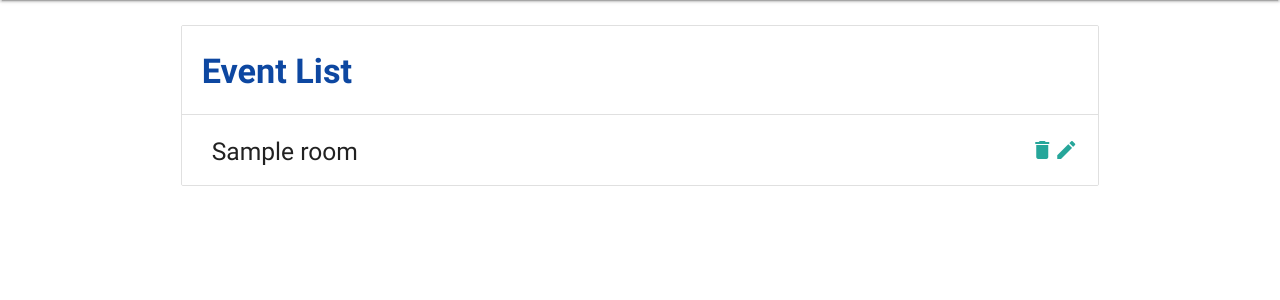
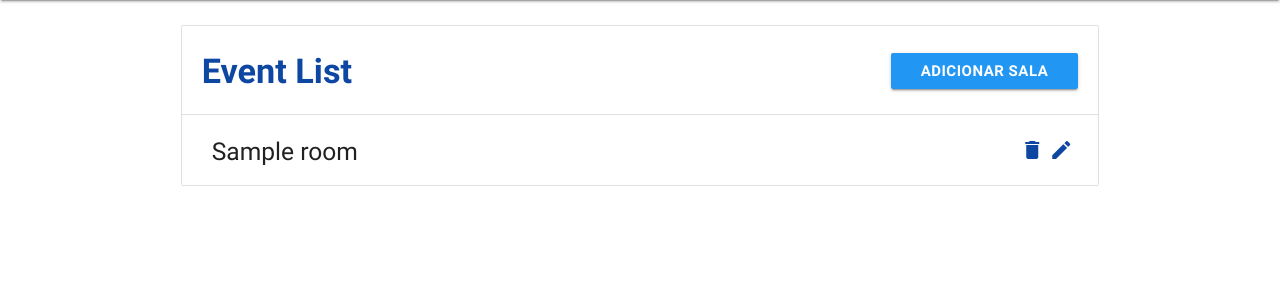
Before and after one commit to werberth/EventPlus, a Django app: template frontend/templates/talks/list_rooms.html in a window 1280 px wide. Shown: the part 64-364 px from the top of the page. Run offline with Django 3.2, Linux system fonts and the light colour scheme; the template is opened without the code that fills it: most values are stand-ins (such as "Sample title", 1, 10 or a date in 2020); style sheets or scripts are compiled from the project's sources; some libraries are stand-ins or nearby versions.

Commit message:
overriding method get_context_data in the ListRoomView view and styling some buttons

```diff
--- a/frontend/styles/scss/list.scss
+++ b/frontend/styles/scss/list.scss
@@ -1,6 +1,15 @@
 @mixin font-list-style() {
 	color: $blue-theme;
 	font-weight: bold;
+}
+
+@mixin link-icon(){
+	color: $blue-theme;
+	margin-right: 5px;
+
+	&:hover {
+		color: lighten($blue-theme, 15%);
+	}
 }
 
 
@@ -13,6 +22,20 @@
 	a:hover {
 		color: $blue-theme;
 	}
+}
+
+.btn-room-create {
+	font-size: 15px;
+	color: white;
+	float: right;
+	inline: block;
+	margin-bottom: 1em;
+}
+
+.button-create-talk {
+	float: right;
+	inline: block;
+	margin-top: -3em;
 }
 
 .list {
@@ -60,12 +83,13 @@
 
 	.modal-trigger{
 		i {
-			color: $blue-theme;
-			margin-right: 5px;
+			@include link-icon();
+		}
+	}
 
-			&:hover {
-				color: lighten($blue-theme, 15%);
-			}
+	.secondary-content {
+		i {
+			@include link-icon();
 		}
 	}
 }
--- a/frontend/templates/talks/list_rooms.html
+++ b/frontend/templates/talks/list_rooms.html
@@ -4,7 +4,14 @@
 	<div class="container">
 		<div class="row">
 			    <ul class="collection with-header list">
-		            <li class="collection-header"><h4>Event List</h4></li>
+		            <li class="collection-header">
+			            <h4>
+			            	Event List
+	            			<a class="btn-room-create waves-effect waves-light btn blue" href="{% url 'talks:room_create' event.pk %}">
+	            				Adicionar Sala
+	            			</a>
+			            </h4>
+		            </li>
 			        {% for room in rooms %}
 					    <li class="collection-item">
 					     	<h5>
--- a/frontend/templates/talks/talk_list.html
+++ b/frontend/templates/talks/talk_list.html
@@ -67,7 +67,7 @@
 					<li class="collection-item">
 						<p>Esse evento não possui ainda nenhuma Talk cadastradada na plataforma</p>
 						{% if request.user == event.user %}
-							<span id="btn-event-create"><a class="waves-effect waves-light btn blue" href="{% url 'talks:create' event.pk %}">Adicionar uma Talk</a></span>
+							<span><a class="button-create-talk waves-effect waves-light btn blue" href="{% url 'talks:create' event.pk %}">Adicionar uma Talk</a></span>
 						{% endif %}
 					</li>
 
```
Also changed, not shown: eventplus/talks/views.py (+7 -2 lines).
